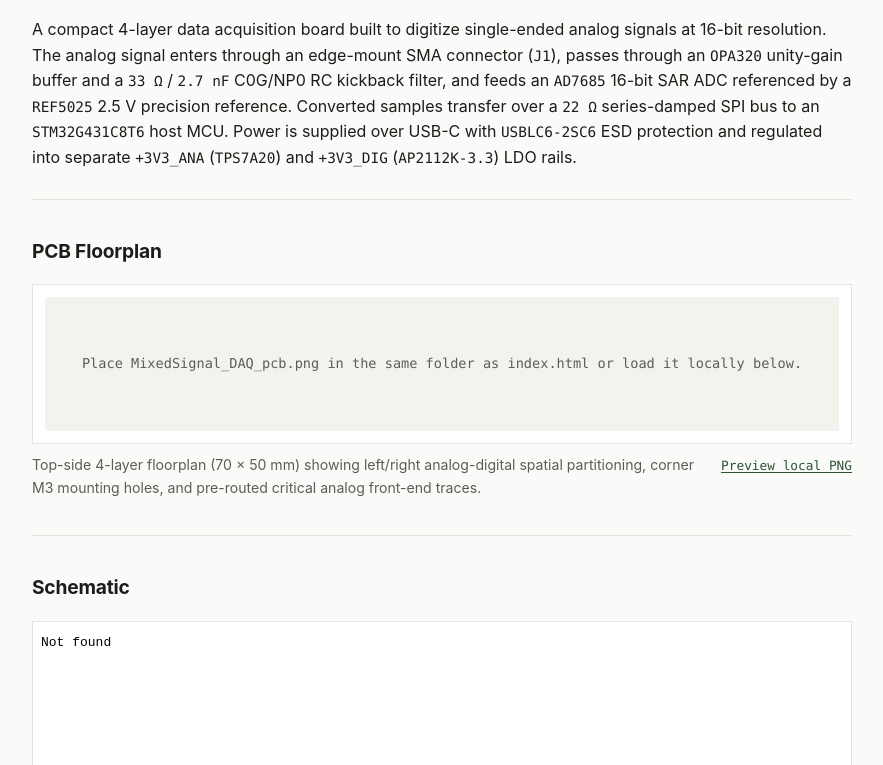
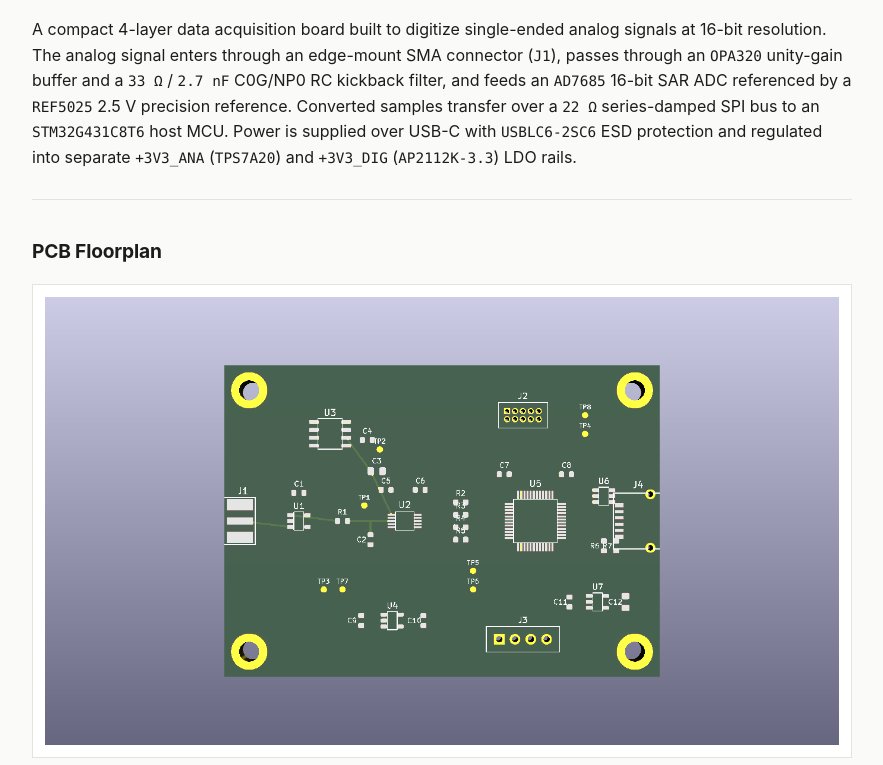
Before and after one commit to thiennhantran721-sys/Thien-Nhan-Tran-hardware, a plain HTML site: page index.html in a window 1280 px wide. Shown: the part 182-947 px from the top of the page, without its empty margins (198-1081 px from the left). Drawn offline with Linux system fonts and the light colour scheme.

Commit message:
Update PCB image source in index.html

```diff
--- a/index.html
+++ b/index.html
@@ -387,7 +387,7 @@
         <h2>PCB Floorplan</h2>
         <figure>
           <div class="media-frame">
-            <img id="pcb-img" src="MixedSignal_DAQ.png" alt="4-Layer Mixed-Signal DAQ PCB Floorplan">
+            <img id="pcb-img" src="MixedSignal_DAQ_pcb.png" alt="4-Layer Mixed-Signal DAQ PCB Floorplan">
             <div id="pcb-placeholder" class="placeholder-box">
               Place MixedSignal_DAQ_pcb.png in the same folder as index.html or load it locally below.
             </div>
```
